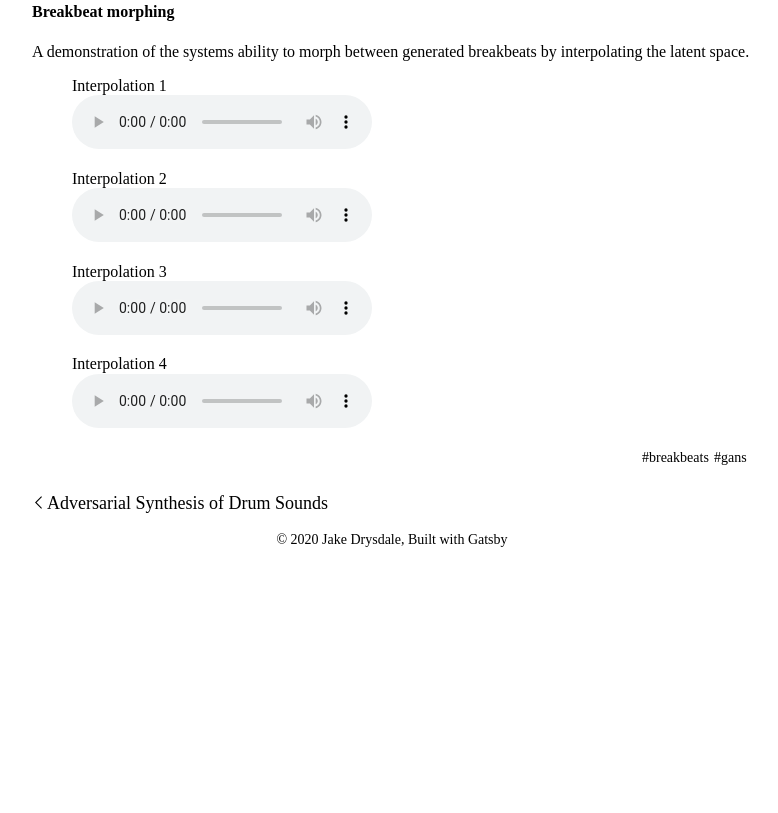
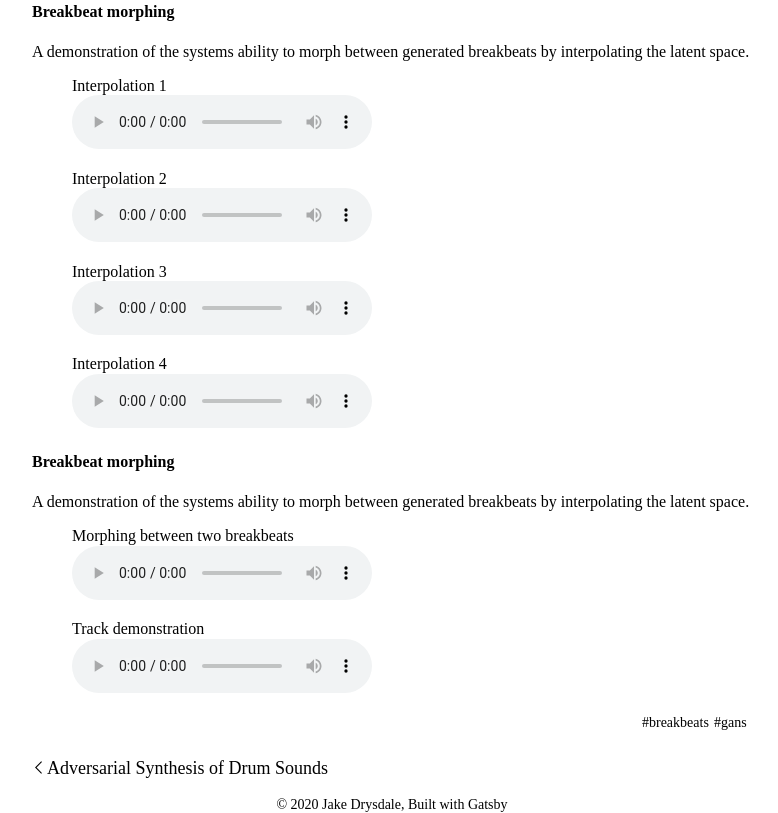
Before and after one commit to jake-drysdale/phd-blog, a Gatsby site: page /breakbeat-manipulation/ in a window 1280 px wide. Shown: the part 1607-2420 px from the top of the page, without its empty margins (248-1026 px from the left). Before the commit the page ends 2155 px from the top, so only its background shows below. Built offline with nearby package versions, Linux system fonts and the light colour scheme; Gatsby itself is replaced by a stand-in of ours; some packages are replaced by stand-ins of ours.

Commit message:
added breakbeat morphnig demos

```diff
--- a/content/blog/breakbeat-manipulation/index.md
+++ b/content/blog/breakbeat-manipulation/index.md
@@ -110,3 +110,24 @@ A demonstration of the systems ability to morph between generated breakbeats by
 		src="./audio/interp4.wav">
 	</audio>
 </figure>
+
+
+
+#### Breakbeat morphing
+A demonstration of the systems ability to morph between generated breakbeats by interpolating the latent space.
+
+
+<figure>
+    <figcaption>Morphing between two breakbeats</figcaption>
+    <audio controls
+		src="./audio/break-morphing1.wav">
+
+	</audio>
+</figure>
+
+<figure>
+    <figcaption>Track demonstration</figcaption>
+    <audio controls
+		src="./audio/break-morphing2.wav">
+	</audio>
+</figure>
```
Also changed, not shown: 2 other files.
